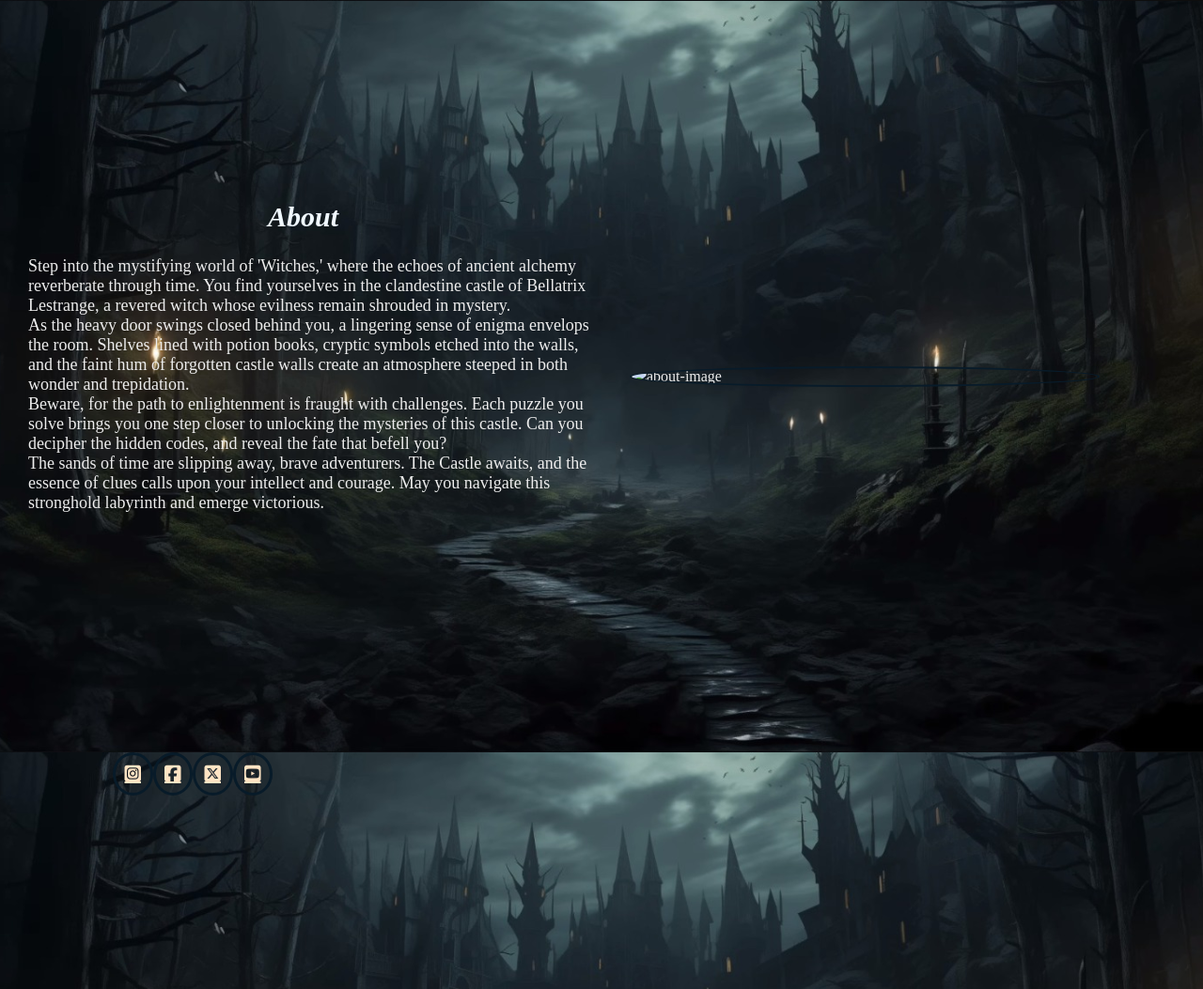
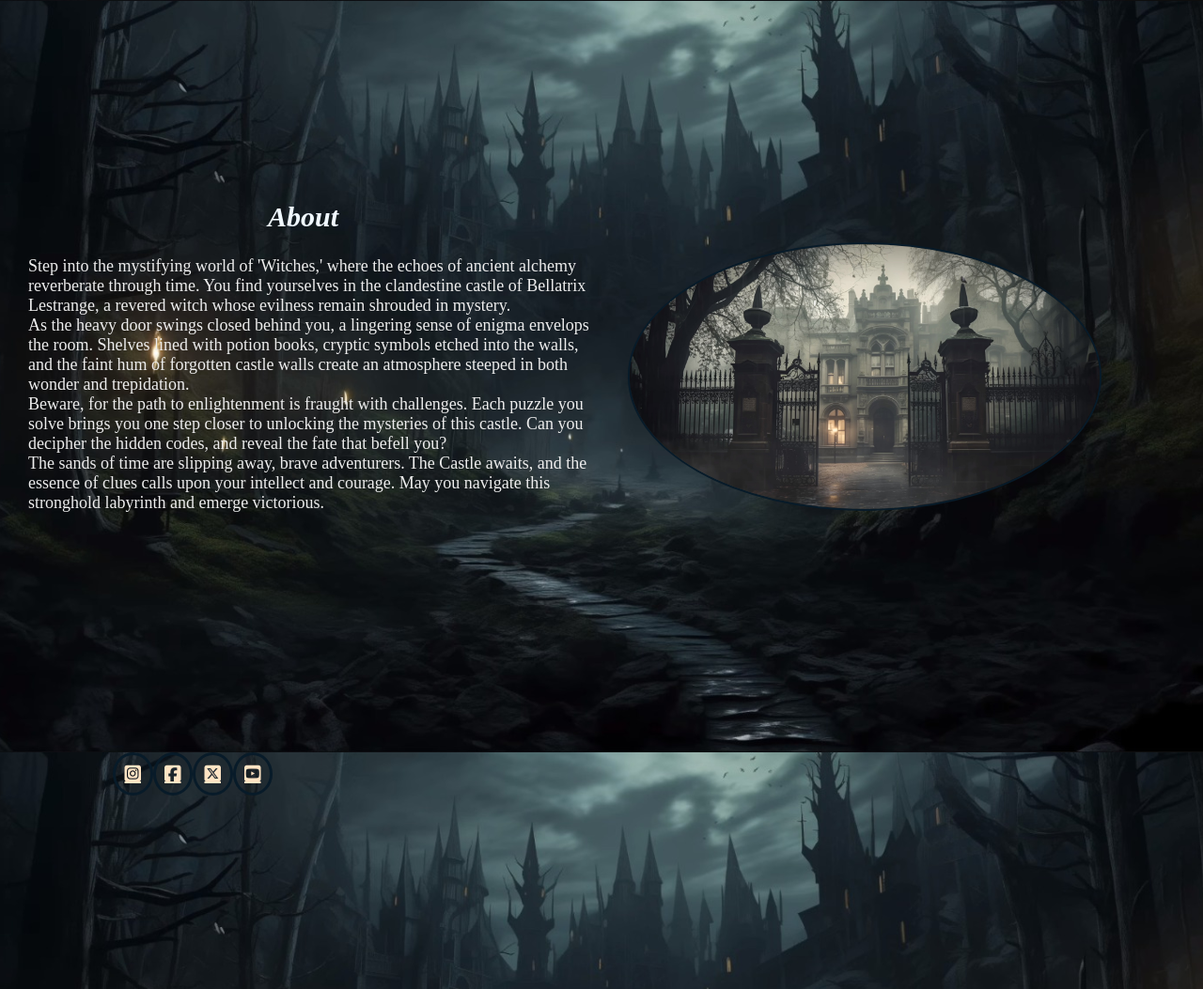
Before and after one commit to ayushnagar07/Escape-game, a plain HTML site: page index.html in a window 1280 px wide. Shown: the part 799-1852 px from the top of the page at 94% size. Drawn offline with nearby package versions, Linux system fonts and the light colour scheme; files whose address does not match are found by name.

Commit message:
Add files via upload

```diff
--- a/index.html
+++ b/index.html
@@ -52,7 +52,7 @@
                 The sands of time are slipping away, brave adventurers. The Castle awaits, and the essence of clues calls upon your intellect and courage. May you navigate this stronghold labyrinth and emerge victorious.</p>
             </div>
             <div class="about-image">
-                <img src="./photos/about.jpeg" alt="about-image">
+                <img src="about.jpeg" alt="about-image">
             </div>
     </section>
 
@@ -82,7 +82,7 @@
         </div>
     </footer>
 
-    <script src="./js/javas.js"></script>
+    <script src="javas.js"></script>
     <script src="https://kit.fontawesome.com/dfb7c2220f.js" crossorigin="anonymous"></script>
 
 
--- a/last.css
+++ b/last.css
@@ -2,7 +2,7 @@ body{
     margin: 0;
     padding: 0;
     min-height: 100vh;
-    background-image: url(./photos/ok.jpeg);
+    background-image: url('ok.jpeg');
     background-position: center;
     background-repeat: no-repeat;
     background-size: cover;
--- a/nostyle.css
+++ b/nostyle.css
@@ -21,7 +21,7 @@ body{
     flex-direction:column;
     align-items:center;
     padding-top:15vh;
-    background: url(./photos/number.jpeg);
+    background: url('number.jpeg');
     background-position: center;
     background-repeat: no-repeat;
     background-size: cover;
--- a/style.css
+++ b/style.css
@@ -1,7 +1,7 @@
 body{
     margin: 0;
     padding: 0;
-    background-image: url(./photos/new\ bg.jpeg);
+    background-image: url('bg.jpeg');
     background-position: center;
     background-repeat: no-repeat;
     background-attachment: fixed;
--- a/yes.css
+++ b/yes.css
@@ -9,7 +9,7 @@ body{
     justify-content: center;
     align-items: center;
     min-height: 100vh;
-    background: url(./photos/login.jpeg);
+    background: url('login.jpeg');
     background-repeat: no-repeat;
     background-size: cover;
     background-position: center;
```
Also changed, not shown: Start.html (+1 -1 lines), maze.html (+1 -1 lines), play.html (+1 -1 lines), slide-puzzle.html (+1 -1 lines), yes.html (+1 -1 lines), bg.jpeg (added).
